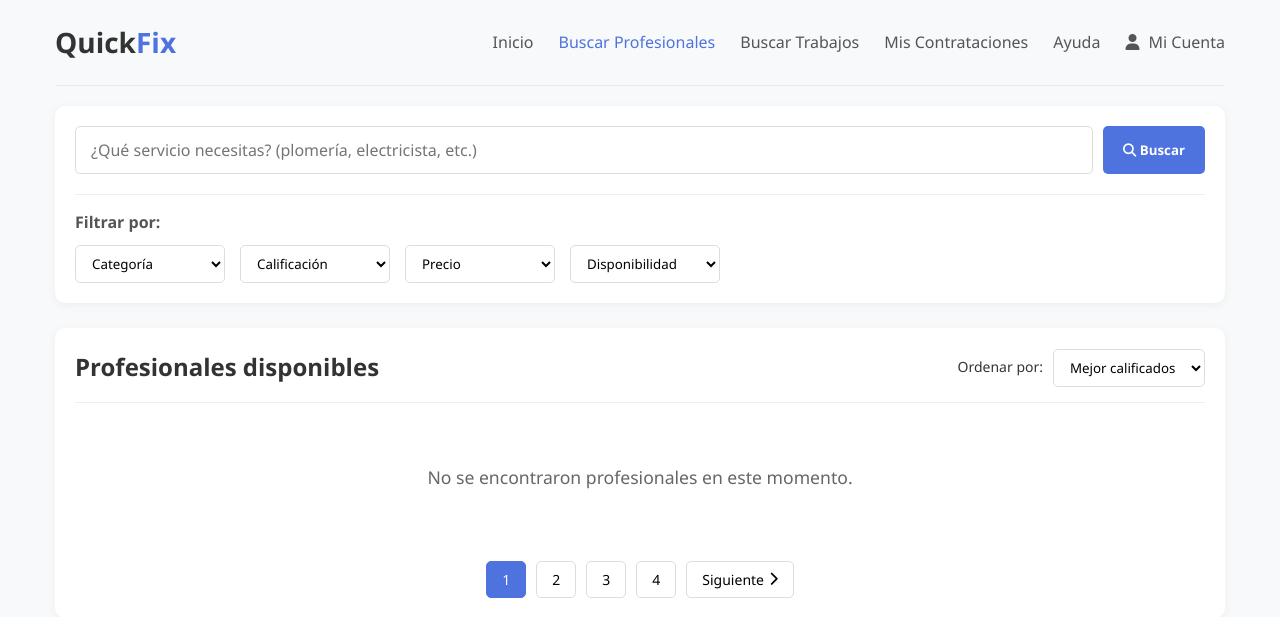
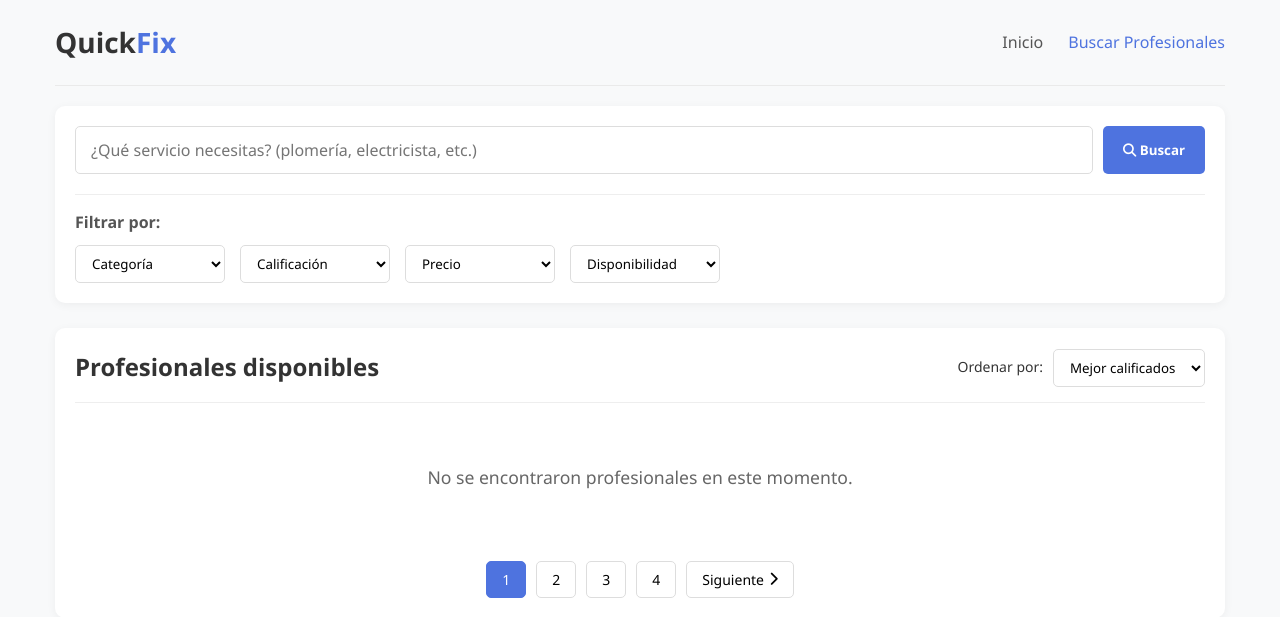
Before and after one commit to Mathewer987/Proyecto-Final-Quick-Fix, a Flask app: template templates/Browser.html in a window 1280 px wide. Shown: the top 617 px of the page. Run offline with Flask 3, Linux system fonts and the light colour scheme; the template is opened without the code that fills it, so the values that code supplies are empty.

Commit message:
header browser

```diff
--- a/templates/Browser.html
+++ b/templates/Browser.html
@@ -766,10 +766,6 @@
             <nav class="nav">
                 <a href="Home.html" class="nav-item">Inicio</a>
                 <a href="#" class="nav-item active">Buscar Profesionales</a>
-                <a href="AceptarTrabajos.html" class="nav-item">Buscar Trabajos</a>
-                <a href="#" class="nav-item">Mis Contrataciones</a>
-                <a href="#" class="nav-item">Ayuda</a>
-                <a class="nav-item" href="Inicio de Sesion.html"><i class="fas fa-user"></i> Mi Cuenta</a>
             </nav>
         </header>
 
```
